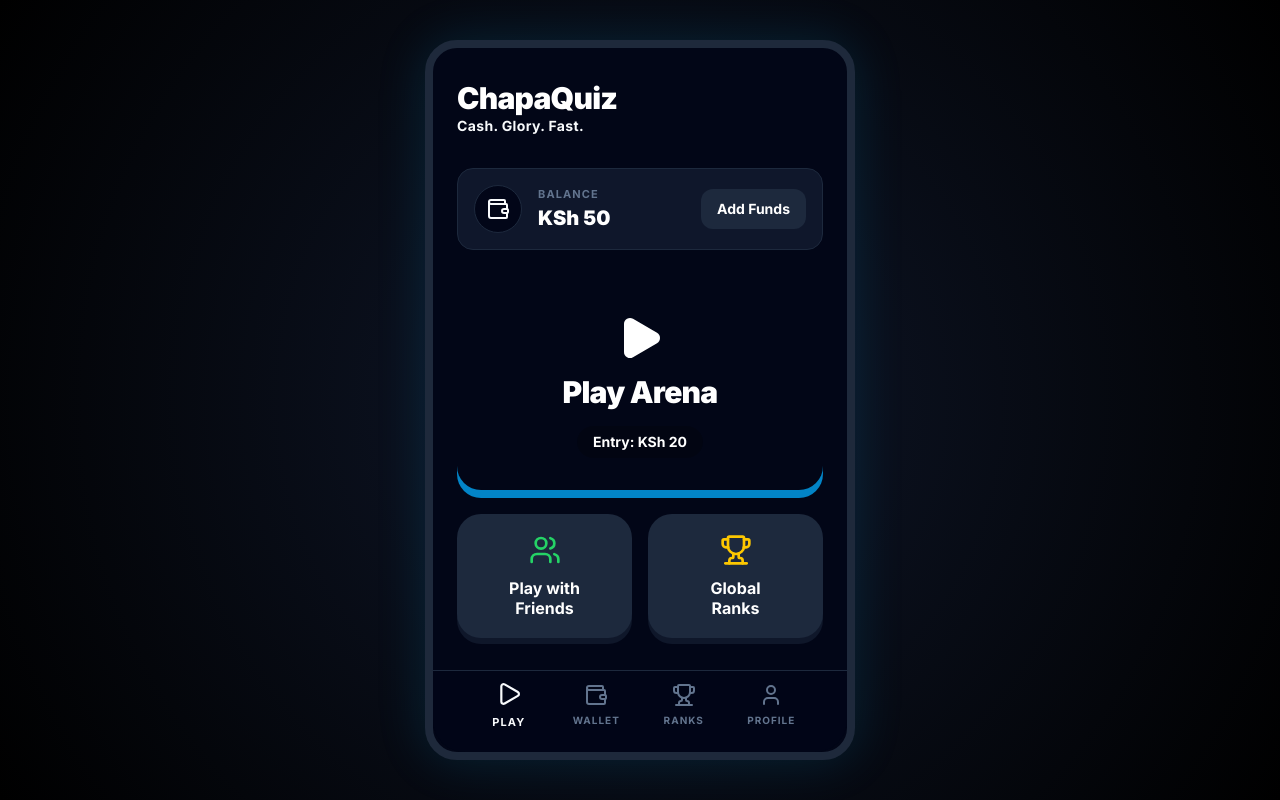
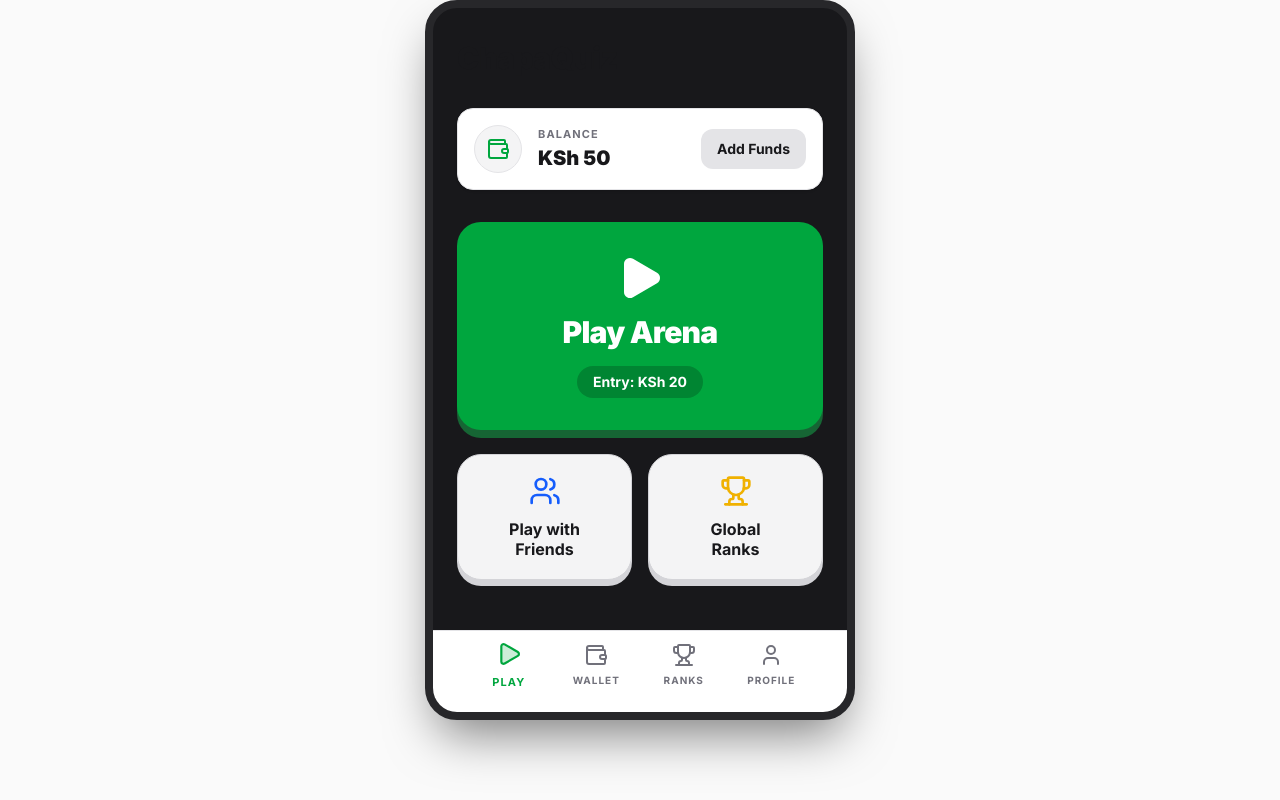
Before and after one commit to Emmanuelombaye/chapaquiz, a Next.js app: page / in a window 1280 px wide. Built offline with nearby package versions, Linux system fonts and the light colour scheme.

Commit message:
refactor: complete UI overhaul to standard solid Chess.com aesthetic

```diff
--- a/src/app/globals.css
+++ b/src/app/globals.css
@@ -1,17 +1,18 @@
 @import "tailwindcss";
 
 :root {
-  --background: #020617; /* Slate 950 for deep black/blue */
-  --foreground: #f8fafc;
+  --background: #f4f4f5; /* zinc-100 */
+  --foreground: #09090b; /* zinc-950 */
+}
+
+.dark {
+  --background: #18181b; /* zinc-900 */
+  --foreground: #fafafa; /* zinc-50 */
 }
 
 html {
   height: 100%;
-  background-color: black;
-  display: flex;
-  justify-content: center;
-  align-items: center;
-  background-image: radial-gradient(circle at center, #0f172a 0%, #000000 100%);
+  background-color: var(--foreground);
 }
 
 body {
@@ -27,7 +28,6 @@ body {
   margin-left: auto;
   margin-right: auto;
   max-width: 430px; /* iPhone Pro Max width approx */
-  box-shadow: 0 0 50px rgba(14, 165, 233, 0.15); /* neon blue shadow */
 }
 
 /* When on desktop/tablets, make it look like a physical phone */
@@ -36,15 +36,9 @@ body {
     height: 90vh;
     border-radius: 32px;
     overflow: hidden;
-    border: 8px solid #1e293b; /* Slate 800 border for phone bezel */
+    border: 8px solid #27272a; /* zinc-800 phone bezel */
+    box-shadow: 0 25px 50px -12px rgba(0, 0, 0, 0.5); /* standard drop shadow, no neon */
   }
-}
-
-.glass {
-  background-color: rgba(15, 23, 42, 0.6);
-  backdrop-filter: blur(12px);
-  border: 1px solid #1e293b;
-  border-radius: 1rem;
 }
 
 /* Hide scrollbar for layout */
--- a/src/app/page.tsx
+++ b/src/app/page.tsx
@@ -20,27 +20,26 @@ export default function Home() {
       {/* Header */}
       <header className="flex justify-between items-center mt-2 mb-8">
         <div>
-          <h1 className="text-3xl font-black text-white tracking-tight">
+          <h1 className="text-3xl font-black text-zinc-900 dark:text-white tracking-tight">
             ChapaQuiz
           </h1>
-          <p className="text-neon-blue font-bold text-sm tracking-wide">Cash. Glory. Fast.</p>
         </div>
       </header>
 
       {/* Wallet Summary Widget */}
-      <div className="bg-slate-900 border border-slate-800 p-4 rounded-2xl flex justify-between items-center mb-8">
+      <div className="bg-white dark:bg-zinc-800 border border-zinc-200 dark:border-zinc-700 p-4 rounded-2xl flex justify-between items-center mb-8 shadow-sm">
         <div className="flex items-center gap-4">
-          <div className="w-12 h-12 bg-slate-950 rounded-full flex items-center justify-center border border-slate-800">
-            <Wallet className="w-6 h-6 text-neon-accent" />
+          <div className="w-12 h-12 bg-zinc-100 dark:bg-zinc-900 rounded-full flex items-center justify-center border border-zinc-200 dark:border-zinc-700">
+            <Wallet className="w-6 h-6 text-green-600 dark:text-green-500" />
           </div>
           <div>
-            <p className="text-[11px] text-slate-500 uppercase tracking-widest font-bold mb-0.5">Balance</p>
-            <p className="text-xl font-black text-white">KSh {walletBalance}</p>
+            <p className="text-[11px] text-zinc-500 dark:text-zinc-400 uppercase tracking-widest font-bold mb-0.5">Balance</p>
+            <p className="text-xl font-black text-zinc-900 dark:text-white">KSh {walletBalance}</p>
           </div>
         </div>
         <button
           onClick={() => router.push('/wallet')}
-          className="bg-slate-800 hover:bg-slate-700 text-white text-sm font-bold px-4 py-2.5 rounded-xl transition-colors"
+          className="bg-zinc-200 dark:bg-zinc-700 hover:bg-zinc-300 dark:hover:bg-zinc-600 text-zinc-900 dark:text-white text-sm font-bold px-4 py-2.5 rounded-xl transition-colors"
         >
           Add Funds
         </button>
@@ -48,40 +47,38 @@ export default function Home() {
 
       <div className="flex flex-col gap-4">
         {matchStatus === 'invite' ? (
-          <div className="bg-slate-900 border border-[#25D366]/50 p-8 rounded-3xl flex flex-col items-center text-center">
-            <h2 className="text-2xl font-bold mb-2 text-white">Private Match Ready</h2>
-            <p className="text-slate-400 mb-6">Share this link to challenge a friend!</p>
+          <div className="bg-white dark:bg-zinc-800 border-2 border-green-500 p-8 rounded-3xl flex flex-col items-center text-center shadow-sm">
+            <h2 className="text-2xl font-bold mb-2 text-zinc-900 dark:text-white">Match Ready</h2>
+            <p className="text-zinc-500 dark:text-zinc-400 mb-6 font-medium">Share this link to challenge a friend.</p>
 
-            <div className="w-full bg-slate-950 p-4 rounded-xl border border-slate-800 mb-6 flex justify-between items-center">
-              <span className="text-neon-accent font-mono truncate">chapaquiz.com/m/{useQuizStore.getState().privateMatchId}</span>
-              <button className="text-slate-400 hover:text-white transition-colors">Copy</button>
+            <div className="w-full bg-zinc-100 dark:bg-zinc-900 p-4 rounded-xl border border-zinc-200 dark:border-zinc-700 mb-6 flex justify-between items-center">
+              <span className="text-zinc-900 dark:text-white font-mono font-bold truncate">chapaquiz.com/m/{useQuizStore.getState().privateMatchId}</span>
+              <button className="text-green-600 dark:text-green-500 font-bold hover:opacity-80 transition-opacity">Copy</button>
             </div>
 
-            <button className="w-full bg-[#25D366] hover:bg-[#128C7E] text-white font-bold py-4 rounded-xl shadow-[0_6px_0_rgba(18,140,126,1)] active:shadow-[0_0px_0_rgba(18,140,126,1)] active:translate-y-1.5 transition-all mb-4">
+            <button className="w-full bg-[#25D366] hover:bg-[#128C7E] text-white font-bold py-4 rounded-xl shadow-[0_6px_0_#128C7E] active:shadow-[0_0px_0_#128C7E] active:translate-y-1.5 transition-all mb-4">
               Share to WhatsApp
             </button>
 
-            <button onClick={() => useQuizStore.setState({ matchStatus: 'idle', privateMatchId: null, walletBalance: walletBalance + 20 })} className="text-slate-500 font-bold hover:text-slate-300">
+            <button onClick={() => useQuizStore.setState({ matchStatus: 'idle', privateMatchId: null, walletBalance: walletBalance + 20 })} className="text-zinc-400 dark:text-zinc-500 font-bold hover:text-zinc-600 dark:hover:text-zinc-300">
               Cancel Match
             </button>
           </div>
         ) : matchStatus === 'waiting' || matchStatus === 'starting' ? (
-          <div className="bg-slate-900 border border-neon-blue/50 p-8 rounded-3xl flex flex-col items-center justify-center text-center animate-pulse">
-            <h2 className="text-2xl font-bold mb-4 text-white">Finding Match...</h2>
-            <div className="w-16 h-16 rounded-full border-4 border-slate-700 border-t-neon-blue animate-spin mb-4" />
-            <p className="text-slate-400 font-bold">Players Joined: {playersInRoom}/5</p>
+          <div className="bg-white dark:bg-zinc-800 border-2 border-green-500 p-8 rounded-3xl flex flex-col items-center justify-center text-center shadow-sm">
+            <h2 className="text-2xl font-bold mb-4 text-zinc-900 dark:text-white">Finding Match...</h2>
+            <div className="w-16 h-16 rounded-full border-4 border-zinc-200 dark:border-zinc-700 border-t-green-500 animate-spin mb-4" />
+            <p className="text-zinc-600 dark:text-zinc-300 font-bold">Players Joined: {playersInRoom}/5</p>
             {matchStatus === 'starting' && (
-              <p className="text-neon-accent font-black mt-2 text-xl">Match Starting!</p>
+              <p className="text-green-600 dark:text-green-500 font-black mt-2 text-xl">Match Starting!</p>
             )}
           </div>
         ) : (
           <>
-            {/* Huge Chess.com style Play Button */}
             <button
               onClick={joinMatch}
-              className="relative w-full bg-neon-blue hover:bg-neon-accent text-white p-8 rounded-3xl flex flex-col items-center justify-center gap-3 shadow-[0_8px_0_rgba(2,132,199,1)] active:shadow-[0_0px_0_rgba(2,132,199,1)] active:translate-y-2 transition-all group overflow-hidden"
+              className="relative w-full bg-green-600 hover:bg-green-500 text-white p-8 rounded-3xl flex flex-col items-center justify-center gap-3 shadow-[0_8px_0_#166534] active:shadow-[0_0px_0_#166534] active:translate-y-2 transition-all group overflow-hidden"
             >
-              <div className="absolute inset-0 bg-white/10 opacity-0 group-hover:opacity-100 transition-opacity" />
               <Play className="w-12 h-12 fill-white" />
               <span className="text-3xl font-black tracking-tight">Play Arena</span>
               <span className="bg-black/20 px-4 py-1.5 rounded-full text-sm font-bold mt-1">
@@ -90,21 +87,19 @@ export default function Home() {
             </button>
 
             <div className="grid grid-cols-2 gap-4 mt-2">
-              {/* Private Match Button */}
               <button
                 onClick={() => useQuizStore.getState().createPrivateMatch()}
-                className="bg-slate-800 hover:bg-slate-700 text-white p-5 rounded-[24px] flex flex-col items-center justify-center gap-3 shadow-[0_6px_0_rgba(15,23,42,1)] active:shadow-[0_0px_0_rgba(15,23,42,1)] active:translate-y-1.5 transition-all text-center"
+                className="bg-zinc-100 dark:bg-zinc-800 hover:bg-zinc-200 dark:hover:bg-zinc-700 text-zinc-900 dark:text-white border border-zinc-300 dark:border-zinc-700 p-5 rounded-[24px] flex flex-col items-center justify-center gap-3 shadow-[0_6px_0_#d4d4d8] dark:shadow-[0_6px_0_#3f3f46] active:shadow-[0_0px_0_#d4d4d8] dark:active:shadow-[0_0px_0_#3f3f46] active:translate-y-1.5 transition-all text-center"
               >
-                <Users className="w-8 h-8 text-[#25D366]" />
+                <Users className="w-8 h-8 text-blue-600 dark:text-blue-500" />
                 <span className="font-bold leading-tight">Play with<br/>Friends</span>
               </button>
 
-              {/* Leaderboard Quick Link */}
               <button
                 onClick={() => router.push('/leaderboard')}
-                className="bg-slate-800 hover:bg-slate-700 text-white p-5 rounded-[24px] flex flex-col items-center justify-center gap-3 shadow-[0_6px_0_rgba(15,23,42,1)] active:shadow-[0_0px_0_rgba(15,23,42,1)] active:translate-y-1.5 transition-all text-center"
+                className="bg-zinc-100 dark:bg-zinc-800 hover:bg-zinc-200 dark:hover:bg-zinc-700 text-zinc-900 dark:text-white border border-zinc-300 dark:border-zinc-700 p-5 rounded-[24px] flex flex-col items-center justify-center gap-3 shadow-[0_6px_0_#d4d4d8] dark:shadow-[0_6px_0_#3f3f46] active:shadow-[0_0px_0_#d4d4d8] dark:active:shadow-[0_0px_0_#3f3f46] active:translate-y-1.5 transition-all text-center"
               >
-                <Trophy className="w-8 h-8 text-yellow-400" />
+                <Trophy className="w-8 h-8 text-yellow-500" />
                 <span className="font-bold leading-tight">Global<br/>Ranks</span>
               </button>
             </div>
--- a/src/components/ui/BottomNav.tsx
+++ b/src/components/ui/BottomNav.tsx
@@ -22,7 +22,7 @@ export default function BottomNav() {
   ];
 
   return (
-    <nav className="absolute bottom-0 w-full bg-slate-950/90 backdrop-blur-xl border-t border-slate-800 pb-6 pt-3 px-8 flex justify-between items-center z-50 rounded-b-[32px]">
+    <nav className="absolute bottom-0 w-full bg-white dark:bg-zinc-950 border-t border-zinc-200 dark:border-zinc-800 pb-6 pt-3 px-8 flex justify-between items-center z-50 sm:rounded-b-[24px]">
       {navItems.map((item) => {
         const isActive = pathname === item.path;
         const Icon = item.icon;
@@ -31,9 +31,9 @@ export default function BottomNav() {
           <Link href={item.path} key={item.name} className="flex-1">
             <div className={clsx(
               "flex flex-col items-center gap-1.5 transition-all duration-200",
-              isActive ? "text-neon-blue scale-110" : "text-slate-500 hover:text-slate-300"
+              isActive ? "text-green-600 dark:text-green-500 scale-110" : "text-zinc-500 dark:text-zinc-400 hover:text-zinc-800 dark:hover:text-zinc-200"
             )}>
-              <Icon className={clsx("w-6 h-6", isActive && "fill-neon-blue/20")} />
+              <Icon className={clsx("w-6 h-6", isActive && "fill-green-600/20 dark:fill-green-500/20")} />
               <span className="text-[10px] font-bold tracking-widest uppercase">{item.name}</span>
             </div>
           </Link>
```
Also changed, not shown: src/app/m/[id]/page.tsx (+13 -14 lines), src/app/quiz/page.tsx (+26 -38 lines), src/app/wallet/page.tsx (+14 -22 lines).
